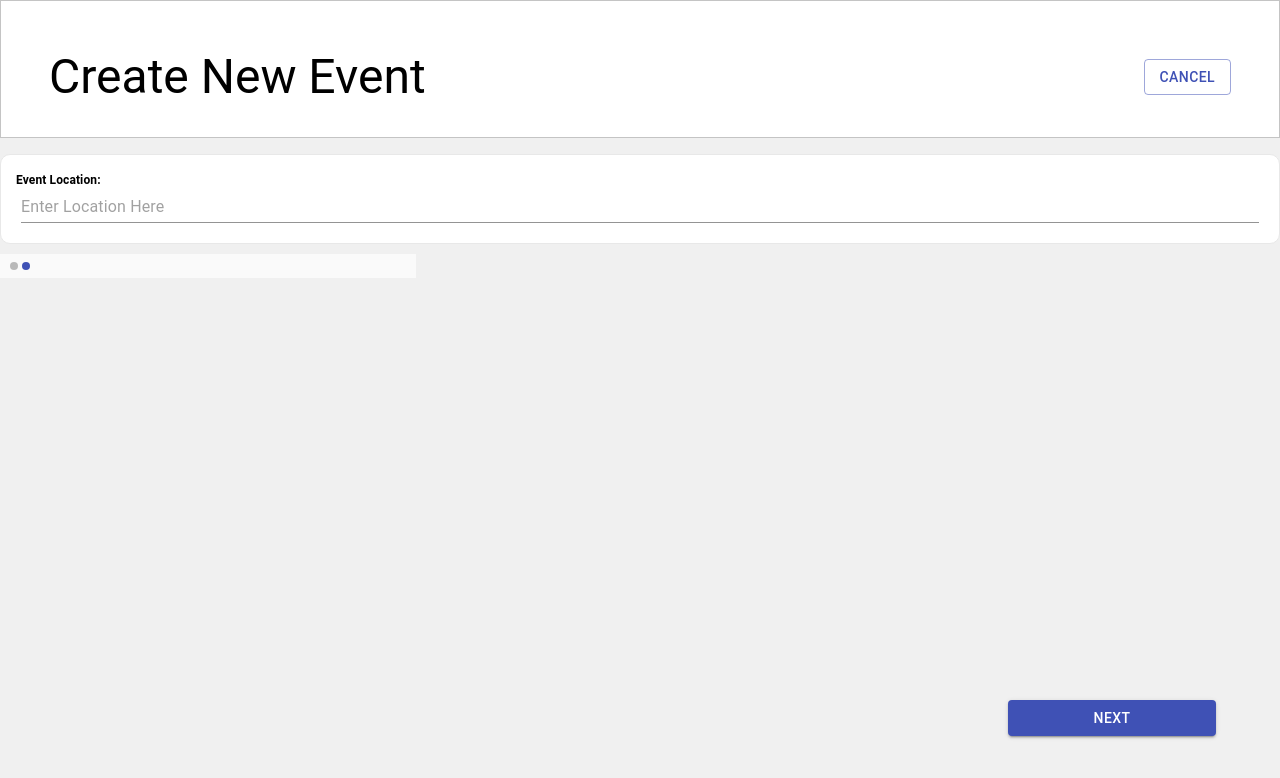
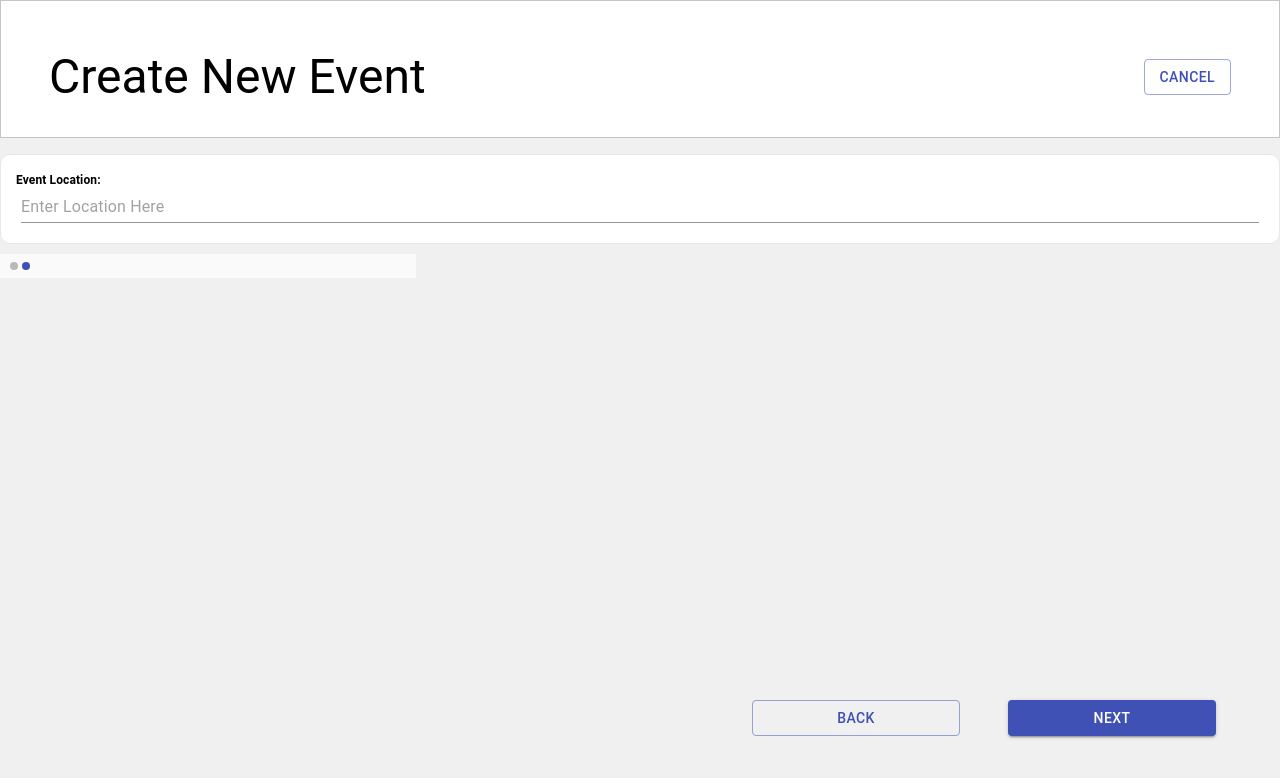
Before and after one commit to uwblueprint/paramedics-react, a React (Create React App) app: page /events/new in a window 1280 px wide. Both pictures are taken after a click on the button "NEXT". Shown: the top 778 px of the page. Built offline with nearby package versions, Linux system fonts and the light colour scheme.

Commit message:
add back button

```diff
--- /dev/null
+++ b/src/components/EventCreationPage/BackButton.tsx
@@ -0,0 +1,29 @@
+import React from "react";
+import Button from "@material-ui/core/Button";
+import AddIcon from "@material-ui/icons/Add";
+import { makeStyles } from "@material-ui/core/styles";
+import { NavLink } from "react-router-dom";
+
+const BackButton = ({ handleClick }: { handleClick: () => any | null }) => {
+  const classes = useEventButtonStyles();
+  return (
+    <Button
+      variant="outlined"
+      color="primary"
+      onClick={handleClick}
+      classes={{
+        root: classes.root,
+      }}
+    >
+      Back
+    </Button>
+  );
+};
+
+const useEventButtonStyles = makeStyles({
+  root: {
+    minWidth: "13rem",
+  },
+});
+
+export default BackButton;
--- a/src/containers/EventCreationPage.tsx
+++ b/src/containers/EventCreationPage.tsx
@@ -6,6 +6,7 @@ import Button from "@material-ui/core/Button";
 import TextField from "@material-ui/core/TextField";
 import CancelModal from "../components/EventCreationPage/CancelModal";
 import NextButton from "../components/EventCreationPage/NextButton";
+import BackButton from "../components/EventCreationPage/BackButton";
 import FormField from "../components/EventCreationPage/FormField";
 import Stepper from "../components/EventCreationPage/Stepper";
 
@@ -29,6 +30,9 @@ const EventCreationPage = () => {
   };
   const handleNext = () => {
     setActiveStep((prevStep) => prevStep + 1);
+  };
+  const handleBack = () => {
+    setActiveStep((prevStep) => prevStep - 1);
   };
   const handleComplete = () => {};
 
@@ -82,6 +86,13 @@ const EventCreationPage = () => {
             />
           </div>
         }
+        backButton={
+          activeStep === 1 ? (
+            <div className="back-container">
+              <BackButton handleClick={handleBack} />
+            </div>
+          ) : null
+        }
       />
     </div>
   );
--- a/src/styles/EventCreationPage.css
+++ b/src/styles/EventCreationPage.css
@@ -17,6 +17,11 @@
   right: 4rem;
   bottom: 4rem;
 }
+.back-container {
+  position: absolute;
+  right: 20rem;
+  bottom: 4rem;
+}
 
 .event-form {
   padding: 30px;
```
